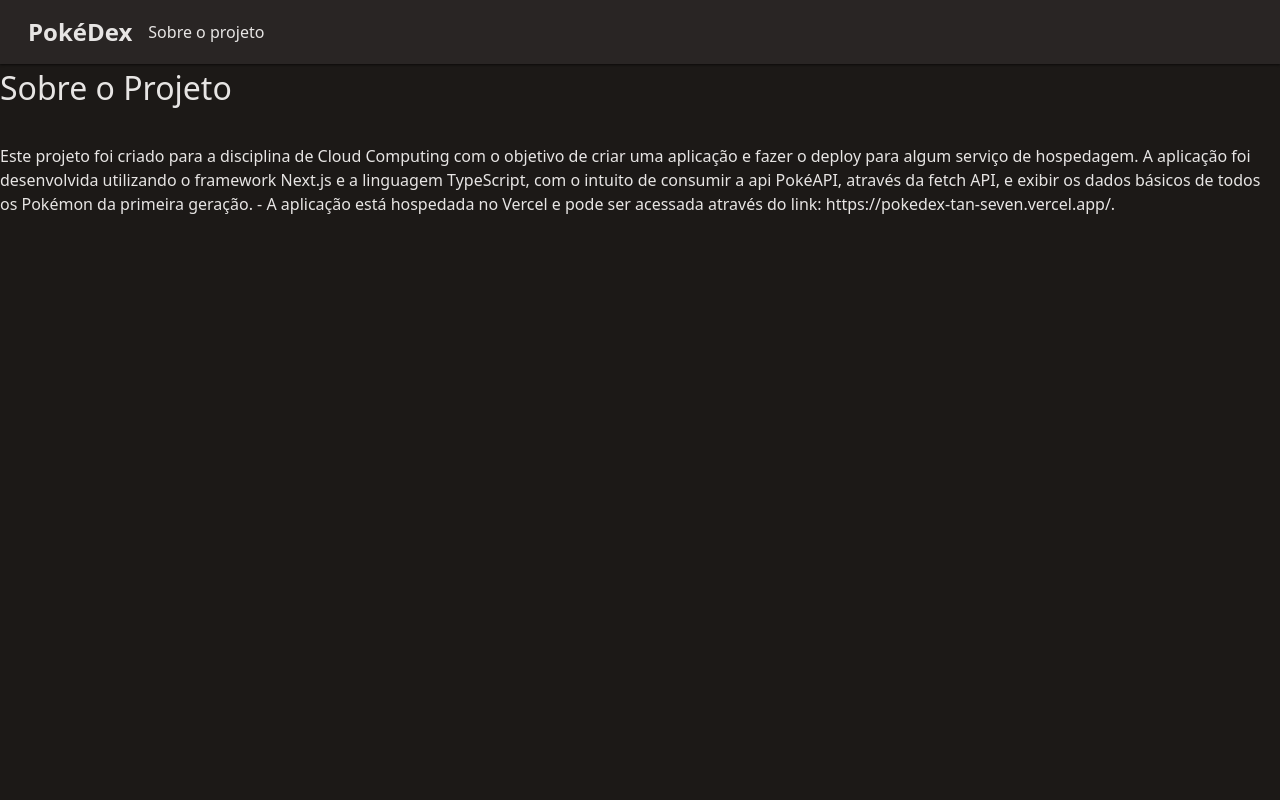
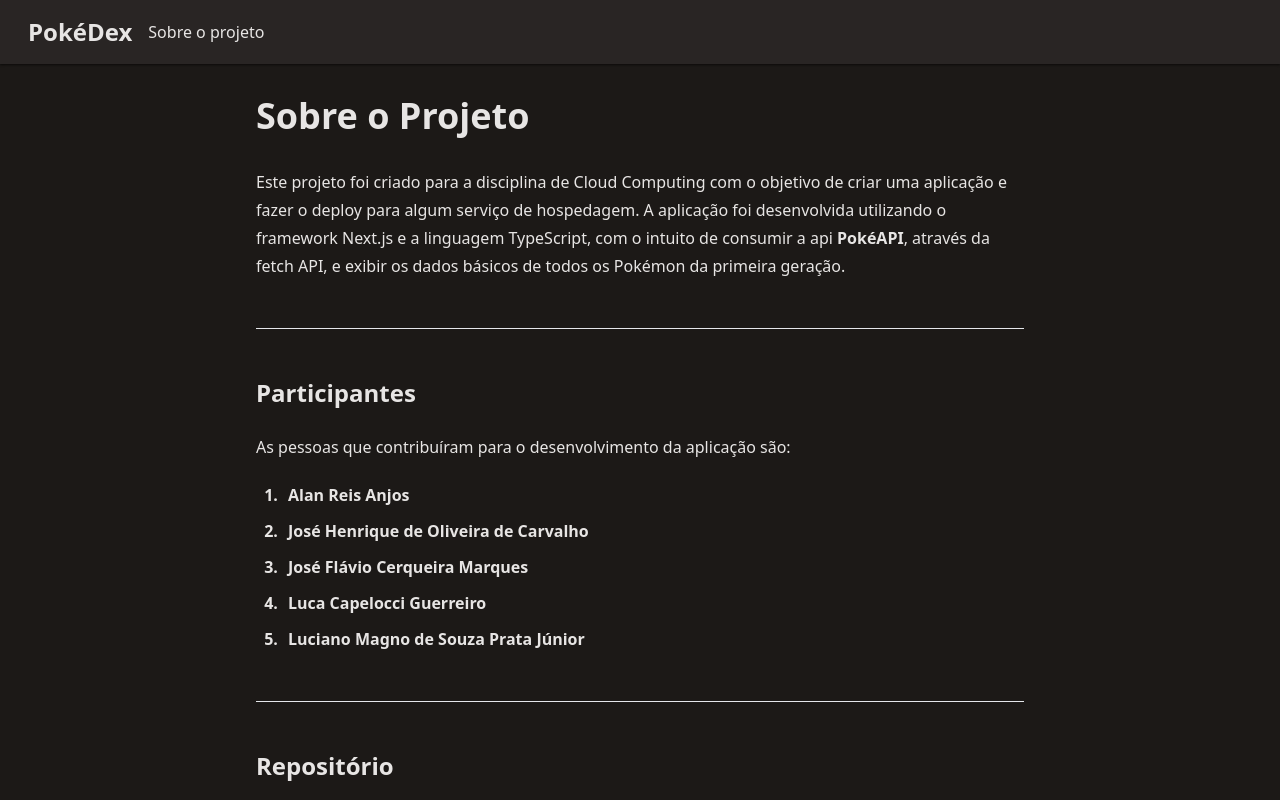
Before and after one commit to Hoyasumii/pokedex, a Next.js app: page /about in a window 1280 px wide. Shown: the top 800 px of the page. Built offline with nearby package versions, Linux system fonts and the light colour scheme.

Commit message:
Finalização do projeto

```diff
--- a/package.json
+++ b/package.json
@@ -13,11 +13,14 @@
   "dependencies": {
     "autoprefixer": "^10.4.14",
     "next": "^13.3.0",
+    "postcss": "^8.4.24",
     "react": "^18.2.0",
     "react-dom": "^18.2.0",
+    "slugify": "^1.6.6",
     "tailwindcss": "^3.3.1"
   },
   "devDependencies": {
+    "@tailwindcss/typography": "^0.5.9",
     "@types/node": "18.15.11",
     "@types/react": "18.0.37",
     "typescript": "5.0.4"
--- a/pages/_app.js
+++ b/pages/_app.js
@@ -1,6 +1,8 @@
 import React from "react";
 import Head from "next/head";
-import "../public/globals.css";
+
+import "../public/styles/globals.css";
+import "../public/styles/pokedex-styles.css";
 
 export default function MyApp({ Component, pageProps }) {
 	return (
--- a/pages/about.tsx
+++ b/pages/about.tsx
@@ -1,17 +1,45 @@
 import React from "react";
 import Link from "next/link";
-export default function Page()
-{
+
+import slugify from "slugify";
+
+export default function Page() {
+
+    let collaborators = {
+        "Alan Reis Anjos": "https://github.com/Hoyasumii",
+        "José Henrique de Oliveira de Carvalho": "https://github.com/jose15000",
+        "José Flávio Cerqueira Marques": "https://github.com/Deepzera",
+        "Luca Capelocci Guerreiro": "https://github.com/LucaCguerreiro",
+        "Luciano Magno de Souza Prata Júnior": "https://github.com/Anloucy"
+    }
+
     return (
 
-        <div>
-            <h1 className="title">Sobre o Projeto</h1>
-                <p className="texto">Este projeto foi criado para a disciplina de Cloud Computing
-                com o objetivo de criar uma aplicação e fazer o deploy para algum serviço de hospedagem.
-                A aplicação foi desenvolvida utilizando o framework Next.js e a linguagem TypeScript, com o intuito
-                de consumir a api <Link target="_blank" href="https://pokeapi.co/"legacyBehavior><a>PokéAPI</a></Link>, através da fetch API,
+        <div className="container text">
+            <h1>Sobre o Projeto</h1>
+            <p>
+                Este projeto foi criado para a disciplina de Cloud Computing com o objetivo de criar uma aplicação e fazer o deploy para algum serviço de hospedagem. A aplicação foi desenvolvida utilizando o framework Next.js e a linguagem TypeScript, com o intuito de consumir a api <Link className="link" target="_blank" href="https://pokeapi.co/">PokéAPI</Link>, através da fetch API,
                 e exibir os dados básicos de todos os Pokémon da primeira geração.
-                - A aplicação está hospedada no Vercel e pode ser acessada através do link: https://pokedex-tan-seven.vercel.app/.</p>
+            </p>
+            <hr />
+            <h2>Participantes</h2>
+            <p>
+                As pessoas que contribuíram para o desenvolvimento da aplicação são:
+            </p>
+            <ol>
+                {
+                    Object.keys(collaborators).map((name) => {
+                        return <li key={slugify(name)}><Link href={collaborators[name]}>{name}</Link></li>
+                    })
+                }
+            </ol>
+            <hr />
+            <h2>Repositório</h2>
+            <p>
+                O repositório do projeto pode ser encontrado no <Link className="link" target="_blank" href="https://github.com/Hoyasumii/pokedex">GitHub</Link>.
+            </p>
+            <hr />
+            <h2>Muito obrigado!!</h2>
         </div>
 
     )
--- a/pages/index.tsx
+++ b/pages/index.tsx
@@ -1,8 +1,6 @@
 import React, { useEffect, useState } from 'react';
 import * as Component from '../public/components';
 import Link from 'next/link';
-
-
 
 function CapitalizeFirstLetter(string) {
 	return string.charAt(0).toUpperCase() + string.slice(1);
@@ -50,7 +48,7 @@ export default function Index() {
 
 	return (
 		<>
-			<div className="pokedex-container">
+			<div className="container pokedex">
 				{pokedex}
 			</div>
 		</>
--- a/public/components.tsx
+++ b/public/components.tsx
@@ -10,10 +10,7 @@ export function Navbar() {
                     <a className='logo' href="/"><strong>PokéDex</strong></a>
                 </li>
                 <li className='navbar-item'>
-                    <Link href="/about" legacyBehavior>
-                        <a className='navbar-link'>Sobre o projeto</a>
-                    </Link>
-
+                    <a href="/about" className="navbar-link">Sobre o projeto</a>
                 </li>
             </ul>
         </nav>
--- /dev/null
+++ b/public/styles/globals.css
@@ -0,0 +1,39 @@
+@tailwind base;
+@tailwind components;
+@tailwind utilities;
+
+* {
+    @apply text-stone-200;
+}
+
+body {
+    @apply bg-stone-900 relative;
+}
+
+.navbar {
+    @apply shadow-sm shadow-stone-950 bg-stone-800 px-7 py-4;
+}
+
+.navbar-list {
+    @apply list-none m-0 p-0 flex items-center gap-4;
+}
+
+.navbar-link {
+    @apply decoration-0 text-base;
+}
+
+.logo{
+    @apply text-2xl font-bold;
+}
+
+.container {
+    @apply px-4 sm:px-16 md:px-32 lg:px-64 py-8;
+}
+
+.container.text {
+    @apply prose-base prose-h1:font-bold prose-h2:font-bold prose-ol:list-decimal prose-li:font-bold;
+}
+
+.container.text .link {
+    @apply font-bold hover:underline;
+}
--- a/public/globals.css
+++ b/public/styles/pokedex-styles.css
@@ -2,37 +2,12 @@
 @tailwind components;
 @tailwind utilities;
 
-* {
-    @apply text-stone-200;
+.container.pokedex {
+    @apply grid gap-3 grid-cols-2 md:grid-cols-3 xl:grid-cols-5 justify-items-center;
 }
-
-body {
-    @apply bg-stone-900 relative;
-}
-
-.navbar {
-    @apply shadow-sm shadow-stone-950 bg-stone-800 px-7 py-4;
-}
-
-.navbar-list {
-    @apply list-none m-0 p-0 flex items-center gap-4;
-}
-
-.navbar-link {
-    @apply decoration-0 text-base;
-}
-
-.logo{
-    @apply text-2xl font-bold;
-}
-
 
 .pokemon-card {
     @apply bg-stone-800 shadow shadow-stone-950 rounded-lg overflow-hidden w-fit p-2 flex flex-col gap-1 items-center transition duration-300 hover:scale-110 hover:cursor-pointer;
-}
-
-.pokedex-container {
-    @apply px-4 sm:px-16 md:px-32 lg:px-64 py-8 grid gap-3 grid-cols-2 md:grid-cols-3 xl:grid-cols-5 justify-items-center;
 }
 
 .pokemon-card-title {
@@ -122,8 +97,3 @@ body {
 .dark {
     @apply bg-gray-700;
 }
-
-.title{
-    font-size: 2em;
-    margin-bottom: 1em;
-}
--- a/tailwind.config.js
+++ b/tailwind.config.js
@@ -7,5 +7,7 @@ module.exports = {
   theme: {
     extend: {},
   },
-  plugins: [],
+  plugins: [
+    require('@tailwindcss/typography'),
+  ],
 }
```
Also changed, not shown: 2 other files (tests, documents, lock files or other folders).
